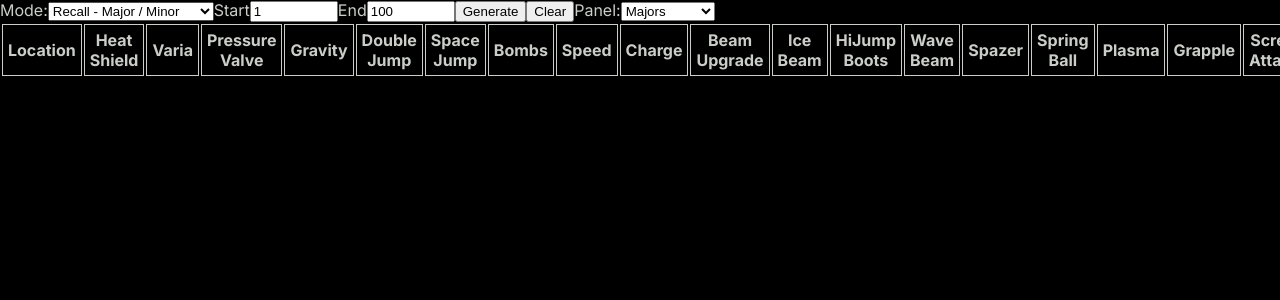
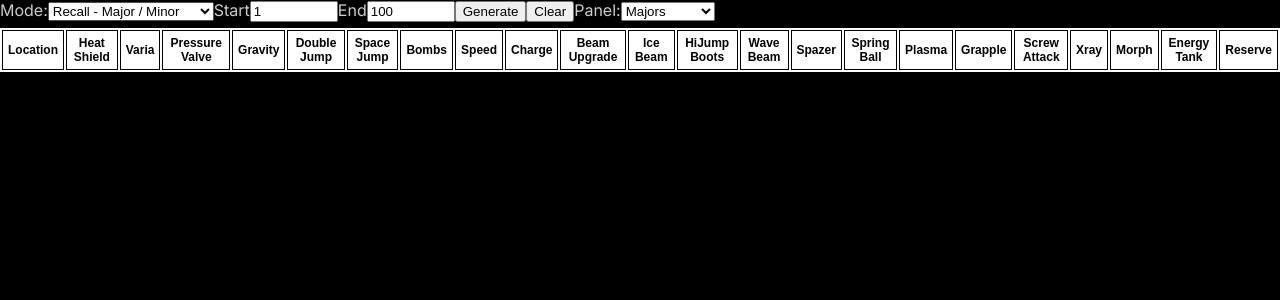
Before and after one commit to dashrando/dash-randomizer, a Next.js app in the folder apps/web-next/: page /stats in a window 1280 px wide. Shown: the top 300 px of the page. Built offline with nearby package versions, Linux system fonts and the light colour scheme.

Commit message:
using legacy stats style for now

```diff
--- a/apps/web-next/app/stats/page.module.css
+++ b/apps/web-next/app/stats/page.module.css
@@ -17,16 +17,20 @@ th {
   border-width: 1px;
   padding: 5px;
   margin: 0px;
+  border-collapse: collapse;
 }
 
-/*#stats > th {
-  text-align: left;
-  padding: 5px;
-}*/
+.stats_panel {
+  padding-top: 6px;
+}
 
-/*th.location {
-  width: 10%;
-}*/
+.legacy_style {
+  font-family: Arial, Helvetica, sans-serif;
+  background-color: white;
+  color: black;
+  font-size: 0.75em;
+  width: 100%;
+}
 
 tr.header > th {
   font-weight: bold;
--- a/apps/web-next/app/stats/page.tsx
+++ b/apps/web-next/app/stats/page.tsx
@@ -231,8 +231,8 @@ export default function StatsPage() {
         </select>
       </span>
 
-      <div id="stats_panel">
-        <table>
+      <div id="stats_panel" className={styles.stats_panel}>
+        <table className={styles.legacy_style}>
           <tbody>
             <MajorItemHeader />
             {rows
```
